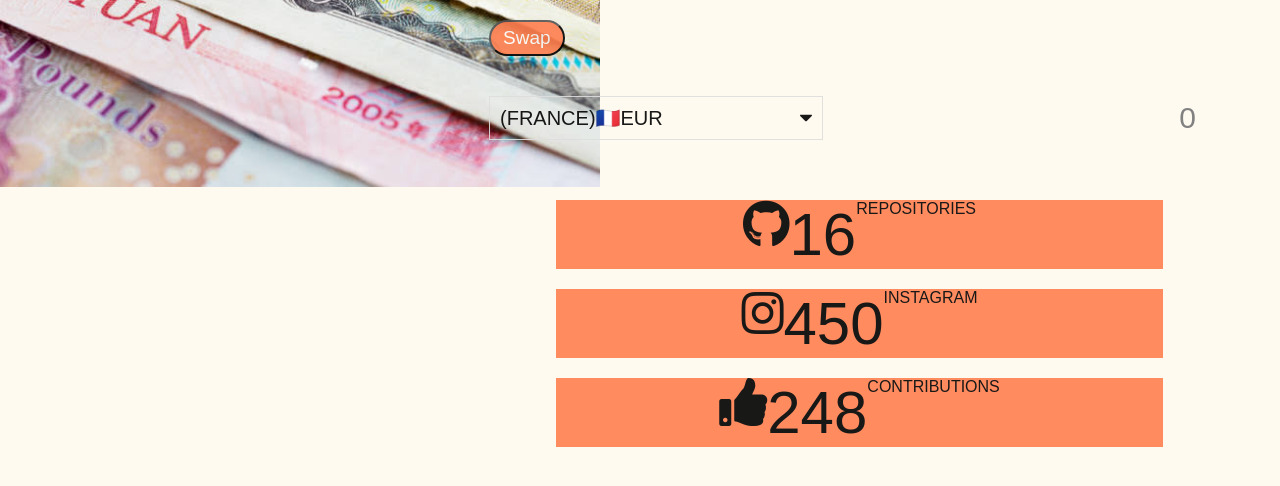
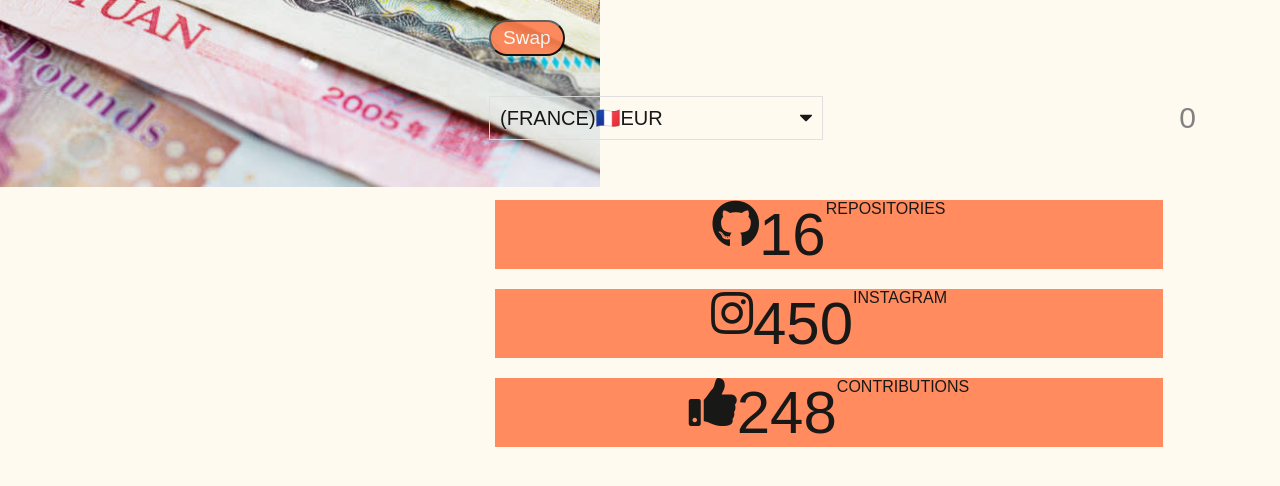
Before and after one commit to Anshluthra1/currencyexchange, a PHP site: page / in a window 1280 px wide. Shown: the part 258-744 px from the top of the page. Run offline with PHP 8.4, Linux system fonts and the light colour scheme; some libraries are stand-ins or nearby versions.

Commit message:
Update style2.css

```diff
--- a/style2.css
+++ b/style2.css
@@ -12,7 +12,7 @@
   justify-content: center;
   text-align: center;
   margin: 20px 50px;
-  margin-left:67px;
+  margin-left:6px;
   margin-bottom:10px;
   background-color:coral;
 }
```
